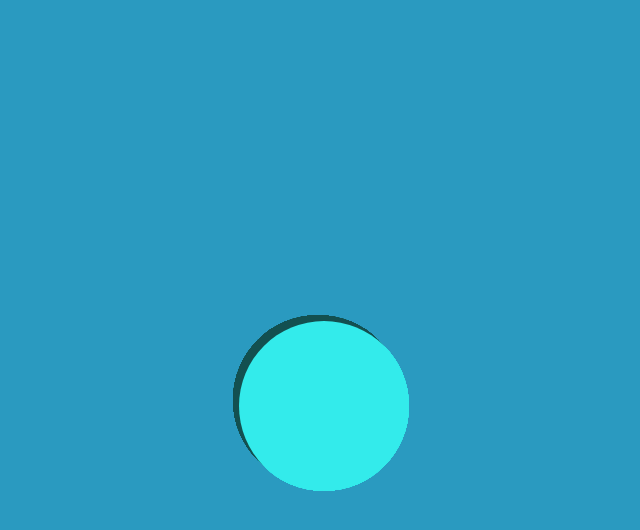
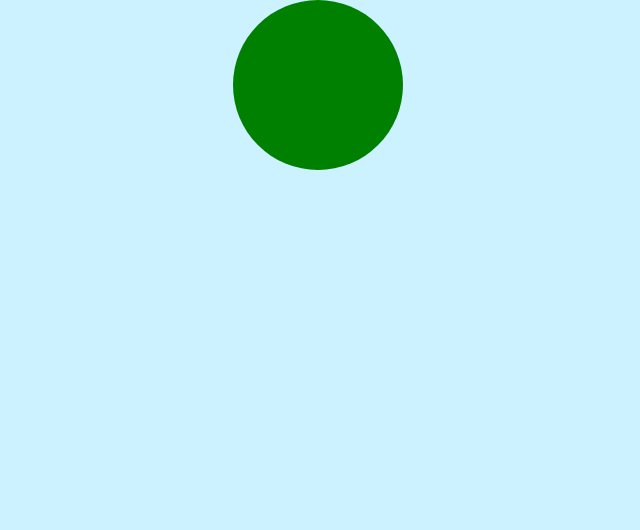
Before and after one commit to BadangGit/PPT-Project, a Vue app in the folder normal/: page / in a window 1280 px wide. Shown: the top 530 px of the page, without its empty margins (322-962 px from the left). Built offline with nearby package versions, Linux system fonts and the light colour scheme.

Commit message:
base rotating coin animation

```diff
--- a/normal/src/App.vue
+++ b/normal/src/App.vue
@@ -11,7 +11,7 @@
 <style>
 :root {
   --old-main-background-color: #f3f3f3;
-  --main-background-color: #2a9ac0;
+  --main-background-color: #ccf2ff;
   --darkMode-background-color: #1d1d1d;
 }
 
--- /dev/null
+++ b/normal/src/components/buttons/projectCoin.vue
@@ -0,0 +1,33 @@
+<script setup></script>
+
+<template>
+  <div class="coin"></div>
+</template>
+
+<style scoped>
+.coin {
+  width: 170px;
+  height: 170px;
+
+  border-radius: 50%;
+
+  position: absolute;
+
+  justify-self: center;
+
+  background-color: green;
+
+  animation-name: translateCoinY;
+  animation-duration: var(--rotate-time);
+}
+
+@keyframes translateCoinY {
+  0% {
+    top: 40%;
+  }
+
+  100% {
+    top: 0;
+  }
+}
+</style>
--- a/normal/src/components/cards/itemCoin.vue
+++ /dev/null
@@ -1,41 +0,0 @@
-<script setup lang="ts">
-import { PropType } from "vue";
-import { projectCardContentsType } from "@/assets/data/types/projectCard";
-
-const props = defineProps({
-  projectItem: {
-    type: Object as PropType<projectCardContentsType>,
-    required: true,
-  },
-});
-
-console.log(props);
-</script>
-
-<template>
-  <div class="coin head">
-    <div class="coin tail"></div>
-  </div>
-</template>
-
-<style scoped>
-.coin {
-  width: 100%;
-  height: 100%;
-
-  border-radius: 50%;
-}
-
-.head {
-  background-color: rgb(19, 80, 80);
-}
-
-.tail {
-  position: absolute;
-
-  background-color: rgb(51, 235, 235);
-
-  left: 6px;
-  top: 6px;
-}
-</style>
--- /dev/null
+++ b/normal/src/components/cards/projectCoinMenu.vue
@@ -0,0 +1,39 @@
+<script setup lang="ts">
+import projectCoin from "@/components/buttons/projectCoin.vue";
+</script>
+
+<template>
+  <div class="rotateBar">
+    <projectCoin></projectCoin>
+  </div>
+</template>
+
+<style scoped>
+.rotateBar {
+  --rotate-time: 2s;
+}
+
+.rotateBar {
+  width: 400px;
+  height: 800px;
+
+  display: grid;
+  position: relative;
+
+  margin: auto;
+
+  animation-name: rotateCoin;
+  animation-duration: var(--rotate-time);
+  animation-timing-function: ease-out;
+}
+
+@keyframes rotateCoin {
+  0% {
+    transform: rotate(0deg);
+  }
+
+  100% {
+    transform: rotate(360deg);
+  }
+}
+</style>
--- a/normal/src/views/newMainPage.vue
+++ b/normal/src/views/newMainPage.vue
@@ -1,28 +1,16 @@
 <script setup lang="ts">
-import { projectCardList } from "@/assets/data/projectCardData";
-import itemCoin from "@/components/cards/itemCoin.vue";
-
-let items = projectCardList;
+import projectCoinMenu from "@/components/cards/projectCoinMenu.vue";
 </script>
 
 <template>
   <div class="main">
     <div class="coinMenuGrid">
-      <itemCoin
-        class="coinGrid"
-        v-for="item in items"
-        :key="item.num"
-        :projectItem="item"
-      ></itemCoin>
+      <projectCoinMenu></projectCoinMenu>
     </div>
   </div>
 </template>
 
 <style scoped>
-.main {
-  --coin-size: 170px;
-}
-
 .main {
   background-color: var(--main-background-color);
   width: 100vw;
@@ -31,22 +19,10 @@ let items = projectCardList;
 
 .coinMenuGrid {
   width: 1000px;
-  height: 800px;
+  height: 100%;
 
   display: flex;
-  position: relative;
 
   margin: auto;
 }
-
-.coinGrid {
-  width: var(--coin-size);
-  height: var(--coin-size);
-
-  position: absolute;
-
-  left: 50%;
-  top: 50%;
-  transform: translate(-50%, -50%);
-}
 </style>
```
